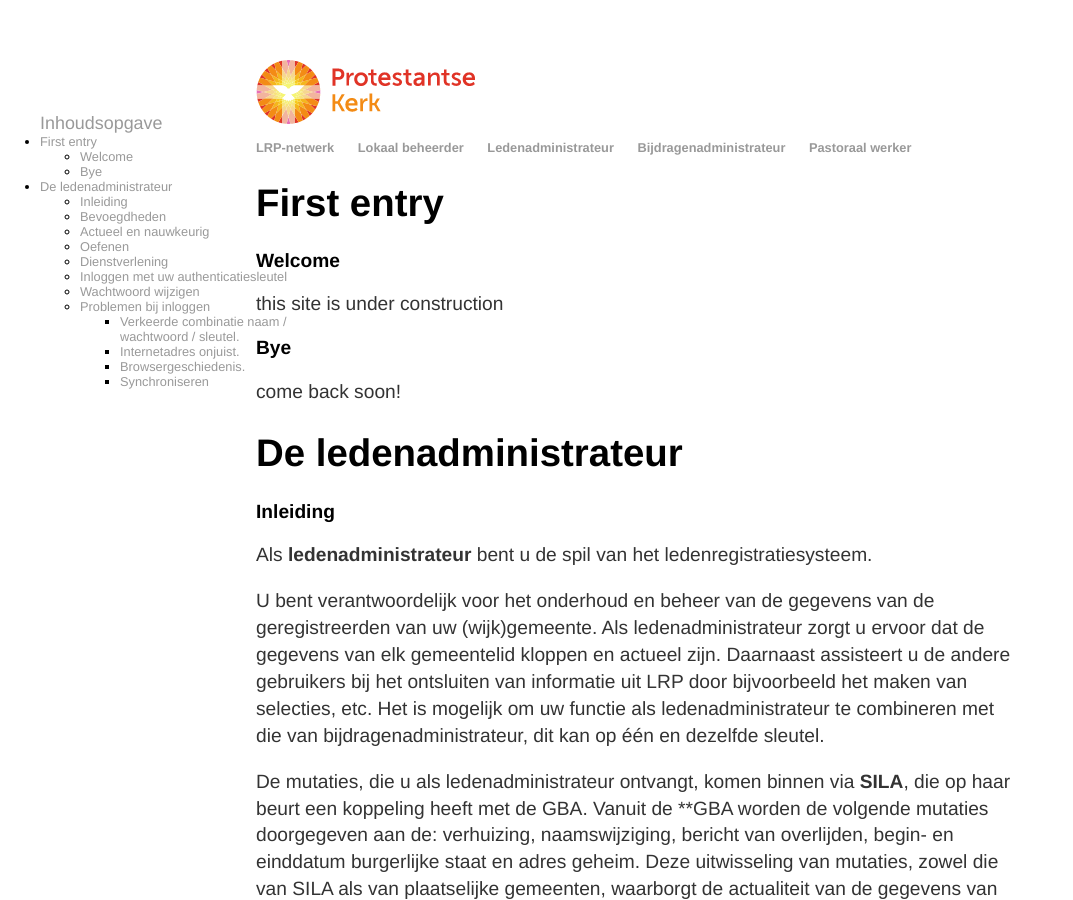
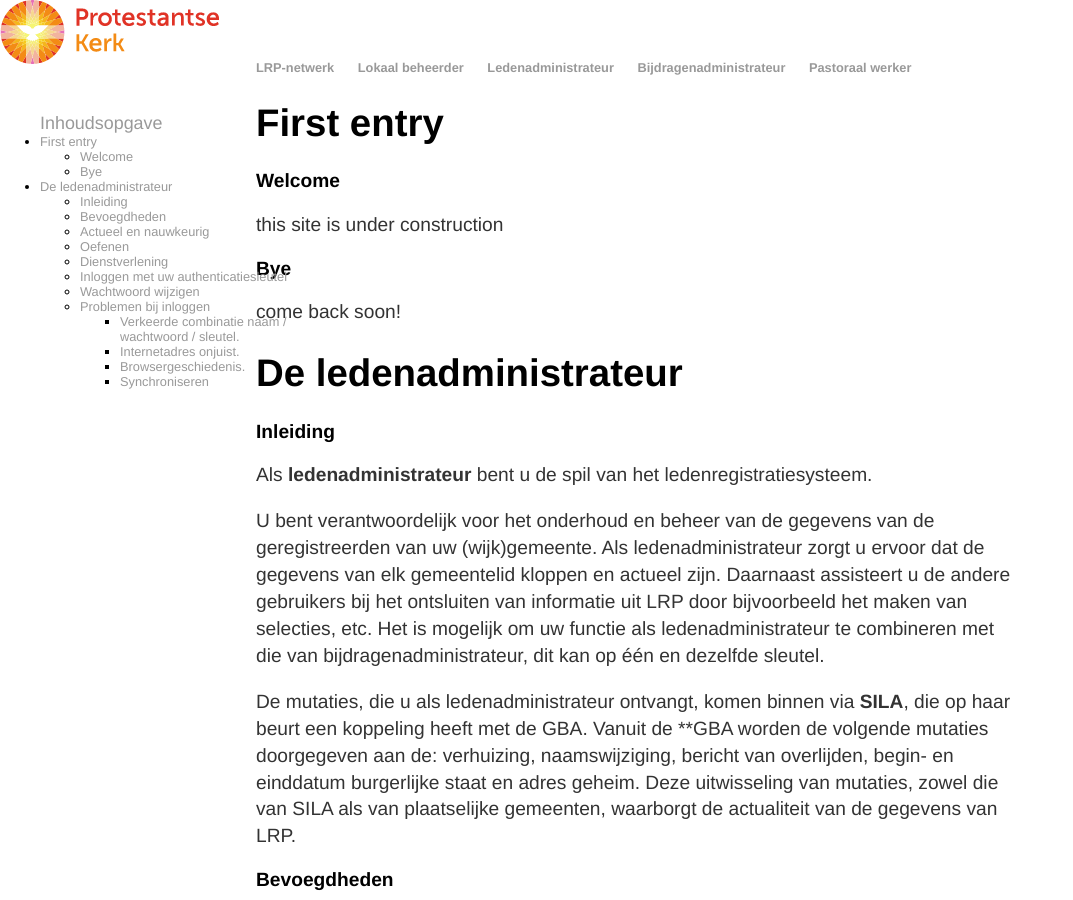
Before and after one commit to lrphelp/docs, a Jekyll site: the page built from index.md, in a window 1280 px wide and 900 px high. Shown: the whole window, without its empty margins (0-1073 px from the left). Built offline with Jekyll 4.4.1, drawn with Linux system fonts in a browser that asks for light colours.

Commit message:
Update default.html

```diff
--- a/_layouts/default.html
+++ b/_layouts/default.html
@@ -7,7 +7,7 @@
 			<link rel="icon" href="pics/favicon.ico" type="image/x-icon" />
 		</head>
 		<body>
-			<a id="logo" href="http://www.protestantsekerk.nl"><img alt="PKN" src="pics/logo.png" /></a>
+			<a id="logo" href="http://www.protestantsekerk.nl"><img alt="PKN" src="pics/logo.png" style="position: fixed; top: 0; left: 0;" /></a>
 			<nav>
 	    		<ul>
 	        		<li><a href="http://lrp-netwerk.pkn.nl/home-lrp">LRP-netwerk</a></li>
```
